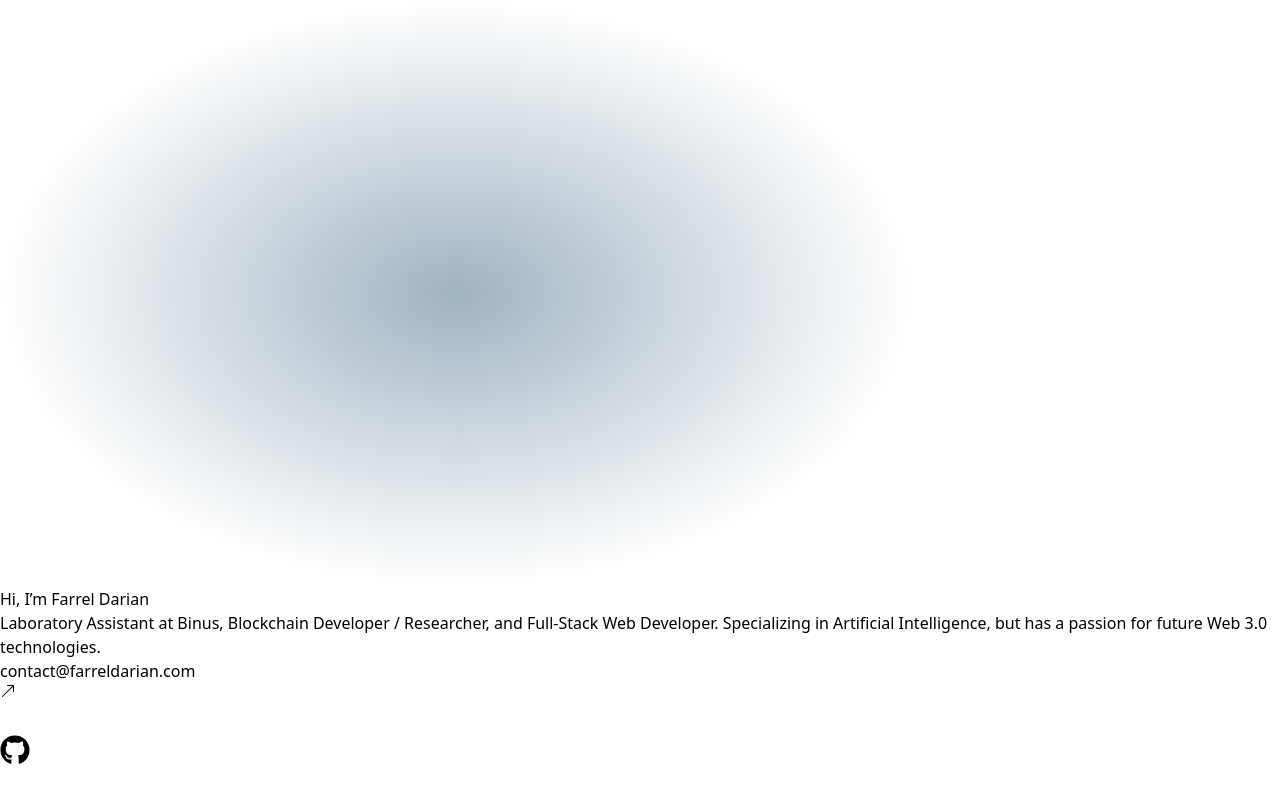
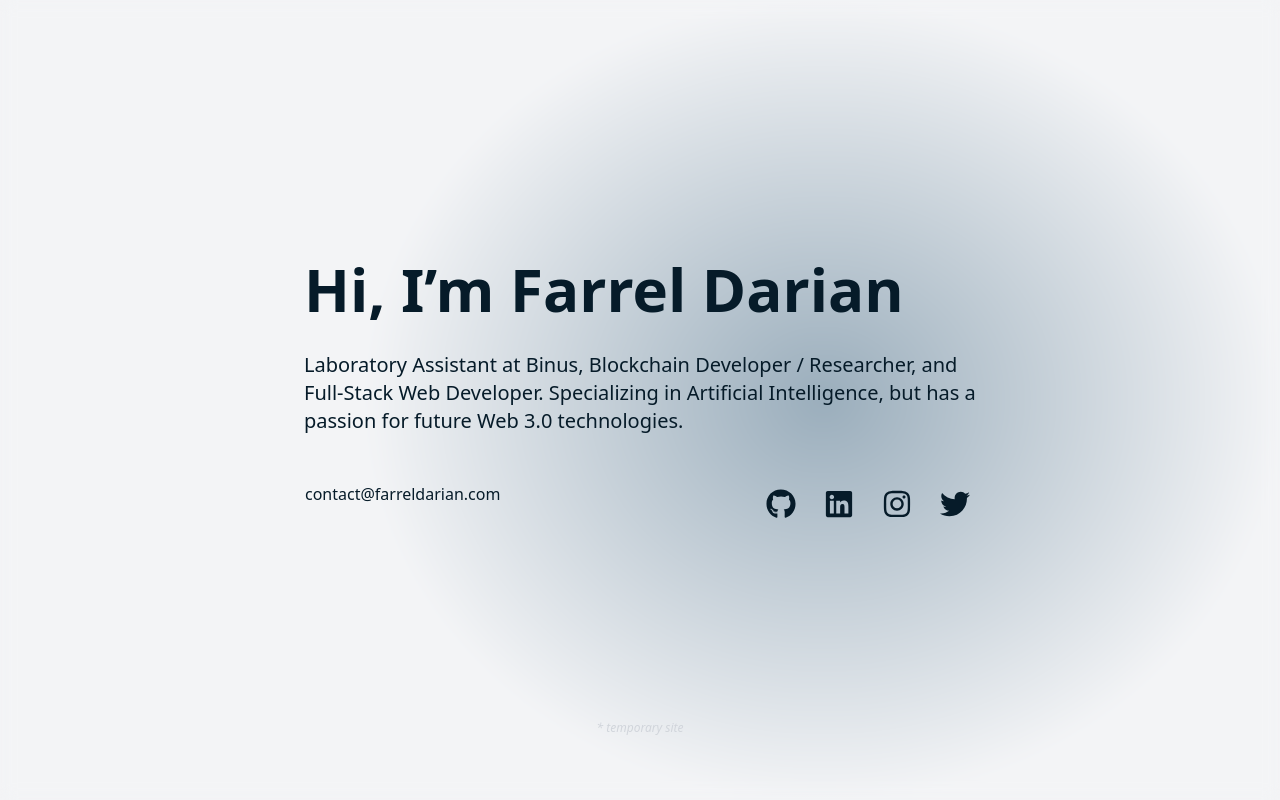
Before and after one commit to farreldarian/farreldarian, a Next.js app: page / in a window 1280 px wide. Shown: the top 800 px of the page. Built offline with nearby package versions, Linux system fonts and the light colour scheme.

Commit message:
Move to appDir

```diff
--- a/app/layout.tsx
+++ b/app/layout.tsx
@@ -1,3 +1,6 @@
+import '@styles/global.css'
+import { Analytics } from '@vercel/analytics/react'
+
 export const metadata = {
   title: 'Next.js',
   description: 'Generated by Next.js',
@@ -11,6 +14,7 @@ export default function RootLayout({
   return (
     <html lang='en'>
       <body>{children}</body>
+      <Analytics />
     </html>
   )
 }
--- a/pages/_app.tsx
+++ /dev/null
@@ -1,14 +0,0 @@
-import type { AppProps } from 'next/app'
-import { Analytics } from '@vercel/analytics/react'
-
-import '@styles/global.css'
-
-function MyApp({ Component, pageProps }: AppProps) {
-  return (
-    <>
-      <Analytics />
-      <Component {...pageProps} />
-    </>
-  )
-}
-export default MyApp
```
Also changed, not shown: app/page.tsx (renamed from pages/index.tsx).
